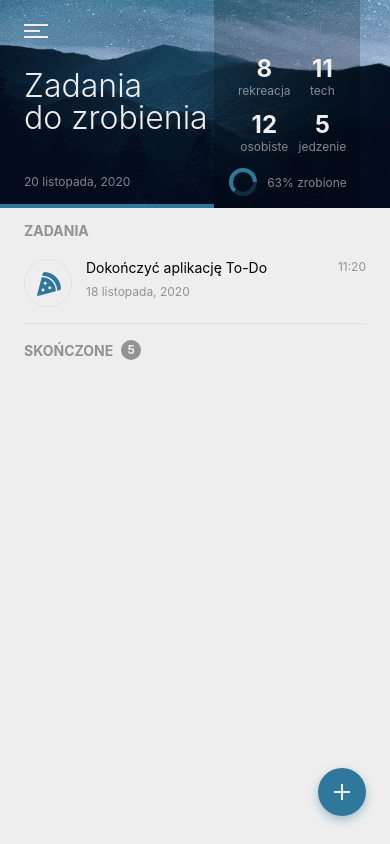
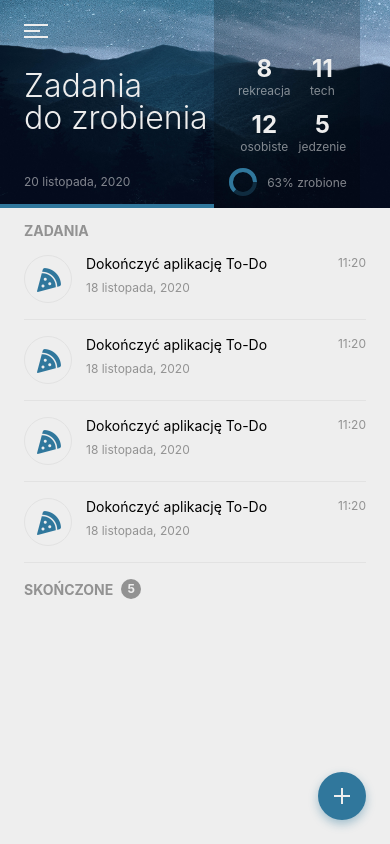
Before and after one commit to KP1976/ToDoAppTS, a React (Create React App) app: page / in a window 390 px wide. Built offline with nearby package versions, Linux system fonts and the light colour scheme.

Commit message:
Finish mobile layout for main view app

```diff
--- a/src/components/TasksList.tsx
+++ b/src/components/TasksList.tsx
@@ -5,6 +5,9 @@ const TasksList = () => {
   return (
     <ul className="task-list">
       <TaskItem />
+      <TaskItem />
+      <TaskItem />
+      <TaskItem />
     </ul>
   )
 }
--- a/src/scss/main.scss
+++ b/src/scss/main.scss
@@ -24,7 +24,7 @@
     grid-row: 2/3;
     list-style: none;
     margin: 0;
-    padding: 1.25rem 0 0 0;
+    padding: 0;
   }
 
   .tasks-done {
@@ -53,7 +53,7 @@
     background-color: var(--blue1);
     border: none;
     border-radius: 50%;
-    bottom: 1.75rem;
+    bottom: 1.5rem;
     box-shadow: 0 4px 10px rgba(48, 119, 156, 0.4);
     color: var(--white);
     font-size: 2.25rem;
--- a/src/scss/task.scss
+++ b/src/scss/task.scss
@@ -1,8 +1,7 @@
 .task {
   border-bottom: 1px solid var(--gray3);
   display: flex;
-  // justify-content: space-between;
-  padding-bottom: 1rem;
+  padding: 1rem 0;
 
   &__icon {
     border: 1px solid var(--gray3);
```
